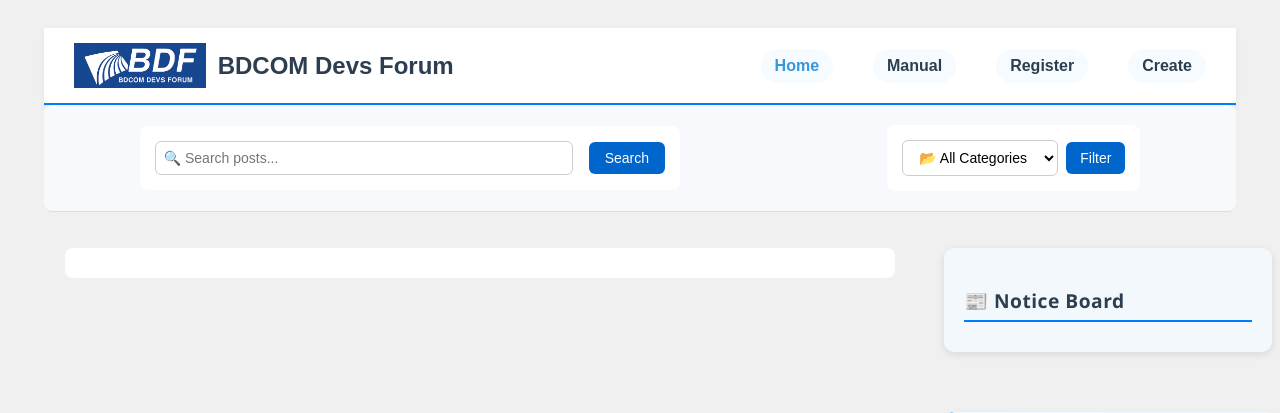
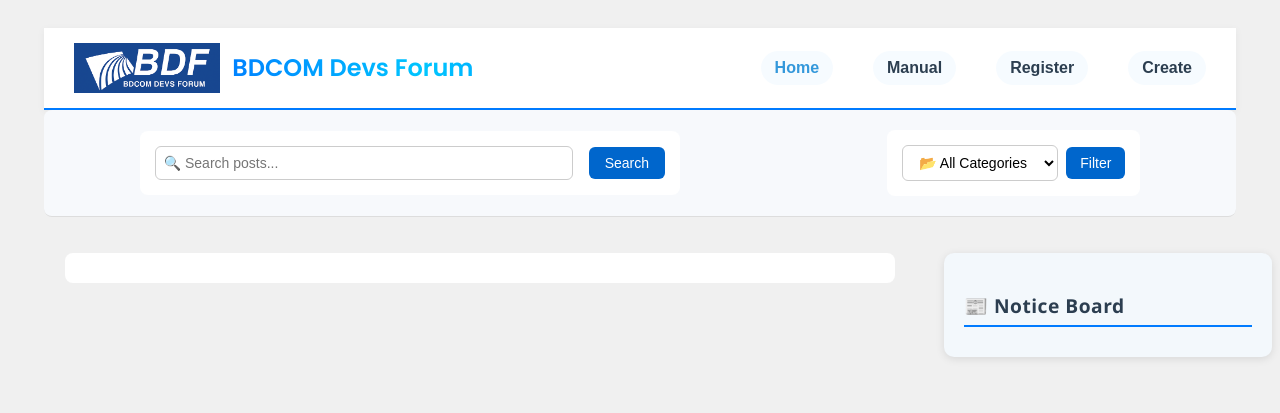
Before and after one commit to ShihabKuet/BDCOM_DEVs, a Flask app: page / in a window 1280 px wide. Shown: the top 413 px of the page. Run offline with Flask 3, Linux system fonts and the light colour scheme; data that the repository does not hold is empty; some libraries are stand-ins or nearby versions.

Commit message:
Navbar Title Stylized

```diff
--- a/static/css/navbar.css
+++ b/static/css/navbar.css
@@ -1,3 +1,5 @@
+@import url('https://fonts.googleapis.com/css2?family=Poppins:wght@600&display=swap');
+
 /* Navigation Bar Container */
 .forum-navbar {
     background-color: #ffffff;
@@ -26,19 +28,33 @@
 }
 
 .forum-logo {
-    height: 45px;
+    height: 50px;
     width: auto;
 }
 
 .forum-title {
+    font-family: 'Poppins', sans-serif;
     font-size: 1.5em;
     font-weight: bold;
     text-decoration: none;
-    color: #2c3e50;
+    color: transparent;
+    background-image: linear-gradient(90deg, #00c6ff, #0072ff, #00c6ff);
+    background-size: 200% auto;
+    background-clip: text;
+    -webkit-background-clip: text;
+    -webkit-text-fill-color: transparent;
+    animation: shimmer 3s linear infinite;
+    line-height: 1em;
 }
 
-.forum-title:hover {
-    color: #3498db;
+/* Optional: Subtle animated shine effect */
+@keyframes shimmer {
+    0% {
+        background-position: 200% center;
+    }
+    100% {
+        background-position: -200% center;
+    }
 }
 
 /* Navigation Links */
```
